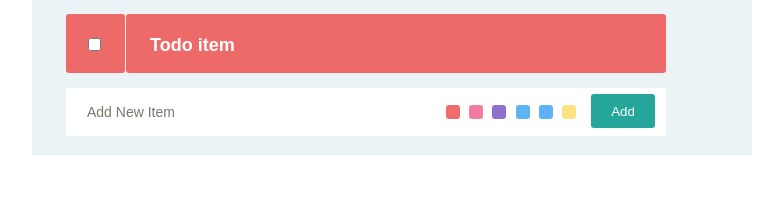
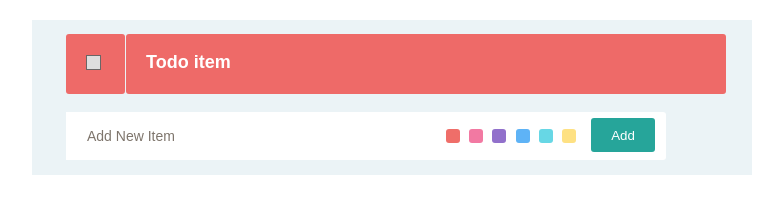
Before and after one commit to ElenaKolomietsET/project, a plain HTML site: page index.html in a window 1280 px wide. Shown: the whole page, without its empty margins (248-1031 px from the left). Drawn offline with nearby package versions, Linux system fonts and the light colour scheme.

Commit message:
Почти готово

```diff
--- a/index.html
+++ b/index.html
@@ -7,32 +7,32 @@
 	<title>JavaScript основы</title>
 </head>
 <body>
+	<form class="test" action="index.html" method="post">
 	<div class="wrapper_main">
-
+<div class="wrapper_div">
 
 	<div class = "div" id ="div">
 		<div class="container">
-			<div class="input">
-				<input type="checkbox" name="TodoItem" id="TodoItem"> <span>Todo item</span>
-
-
+			<div class="container_input">
+				<div class="input">
+					<input type="radio" name="TodoItem" id="TodoItem">
+				</div>
+				<div class="input_text">
+					<span> <p id="Todo">Todo item</p></span>
+				</div>
 			</div>
 
-			<div class="item">
+			<div class="item i1"></div>
 
-			</div>
-			<div class="item">
+			<div class="item i2"></div>
+		</div>
 
-
-			</div>
-
-		</div>
+</div>
+</div>
 
 
 
 
-</div>
-<form class="test" action="index.html" method="post">
 
 	<div class="wrapper">
 		<div class="add">
@@ -61,6 +61,16 @@
 
 </div>
 
+
+
+
+
+
+
+
+
+
+
 	<script src="style.js"></script>
 </body>
 </html>
--- a/st.css
+++ b/st.css
@@ -57,66 +57,101 @@ table {
 .wrapper_main{
 	background: #ebf3f6;
 	margin: 0 auto;
-	margin-top: 0;
+	margin-top: 20px;
 	width: 720px;
 	min-height: 155px;
 }
+.wrapper_div{
 
+	width:602px;
+	min-height: 59px;
+padding: 14px 80px 1px 34px;
+
+}
 .div{
 	width:600px;
-	height: 59px;
-padding-top: 14px;
-	margin: 0px 80px 0 34px;
+
+margin-bottom: 2px;
 }
 .container{
-	display: flex;
-	flex-direction: row;
+
 	width:100%;
-	height: 100%;
+	min-height: 59px;
 	position: relative;
 }
 .item{
 background: #ee6a68;
-position: relative;
+position: absolute;
 z-index: 2;
 border-radius: 3px;
+height: 100%;
+top: 0;
 }
-.item:nth-child(2){
+.div .container .item.i1{
 width: 59px;
-height: 100%;
+
 background: #ee6a68;
 
 }
-.item:nth-child(3){
-	flex: 1 1 auto;
+
+.div .container .item.i2{
+width: 100%;
+
+left: 59px;
 	margin-left: 1px;
-}
-.input{
-	position: absolute;
-	top: 21px;
-	left: 18px;
-	z-index: 10;
-
 
 }
 
 
-.container .input span{
+
+.container_input{
+	width: 600px;
+	height: 60px;
+	display: grid;
+	grid-template-columns: 60px 540px;
+	position: relative;
+z-index: 10;
+}
+
+.input{
+	grid-column-start: 1;
+	grid-column-end: 2;
+	padding: 18px 0  0 15px ;
+}
+.input_text{
+	grid-column-start: 2;
+	grid-column-end: 3;
+	padding: 18px 0 0 20px;
+}
+
+
+
+
+.container_input .input_text span{
 	color: white;
 	font: 550 18px arial;
 	margin-left: 42px;
 }
-.TodoItem{
- outline: 1px solid gray;
-    padding: 0;
+
+#TodoItem{
+border: 1px solid #6a6666;
+background: #dedede;
+  padding: 0.5em;
+  -webkit-appearance: none;
 }
+#TodoItem:checked{
+background: black;
+  background-size: 5px 5px;
+
+}
+
 .wrapper{
 background: white;
 	display: grid;
 	grid-template-columns: 120px auto 130px 90px;
 width: 600px;
 min-height: 48px;
-margin: 15px 80px 0 34px;
+margin: 15px 80px 60px 34px;
 border-radius: 3px;
 
 }
@@ -180,7 +215,7 @@ border: none;
 	background: #5eb3f6;
 }
 .c5{
-	background: #5eb3f6;
+	background: #67d7e5;
 }
 .c6{
 	background: #fee183;
--- a/style.js
+++ b/style.js
@@ -1,10 +1,9 @@
-$("button").click(function () {
+$("#click").click(function () {
+
+      let colors = ['#ef6e69','#f279a2','#9170cb','#5eb3f6','#5eb3f6','#fee183'];
 
 
 
-	  function getRandomInt(min, max) {
-  return Math.floor(Math.random() * (max - min)) + min;
-};
-$("#div").last().clone().css('background','rgb('+getRandomInt(0,255)+', '+getRandomInt(0,255)+', '+getRandomInt(0,255)+')').appendTo('body');
+$(".div").last().clone().appendTo('.wrapper_div').find('div.item').css('background',colors[Math.floor(Math.random() * colors.length)]);
 
     });
```
